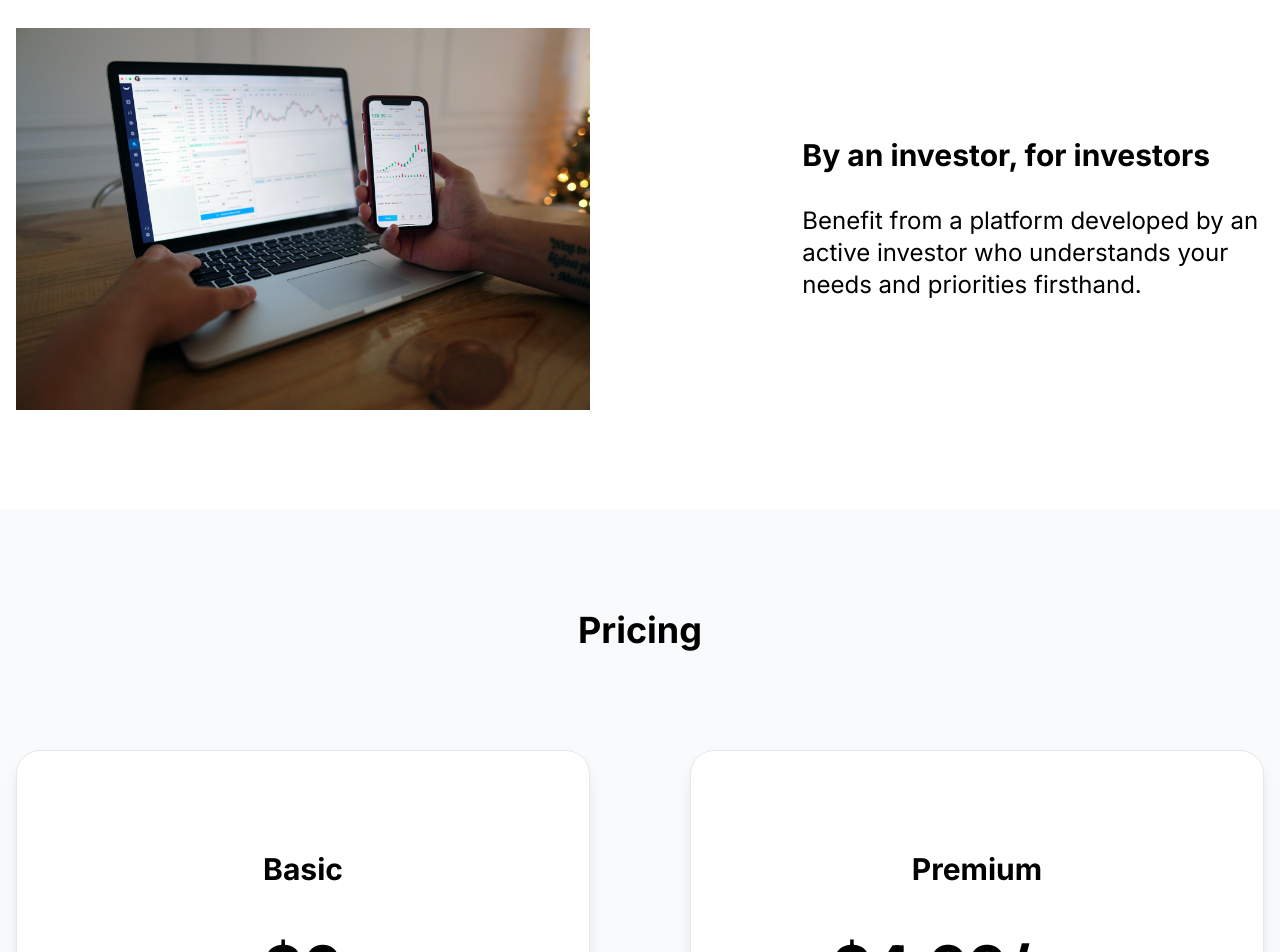
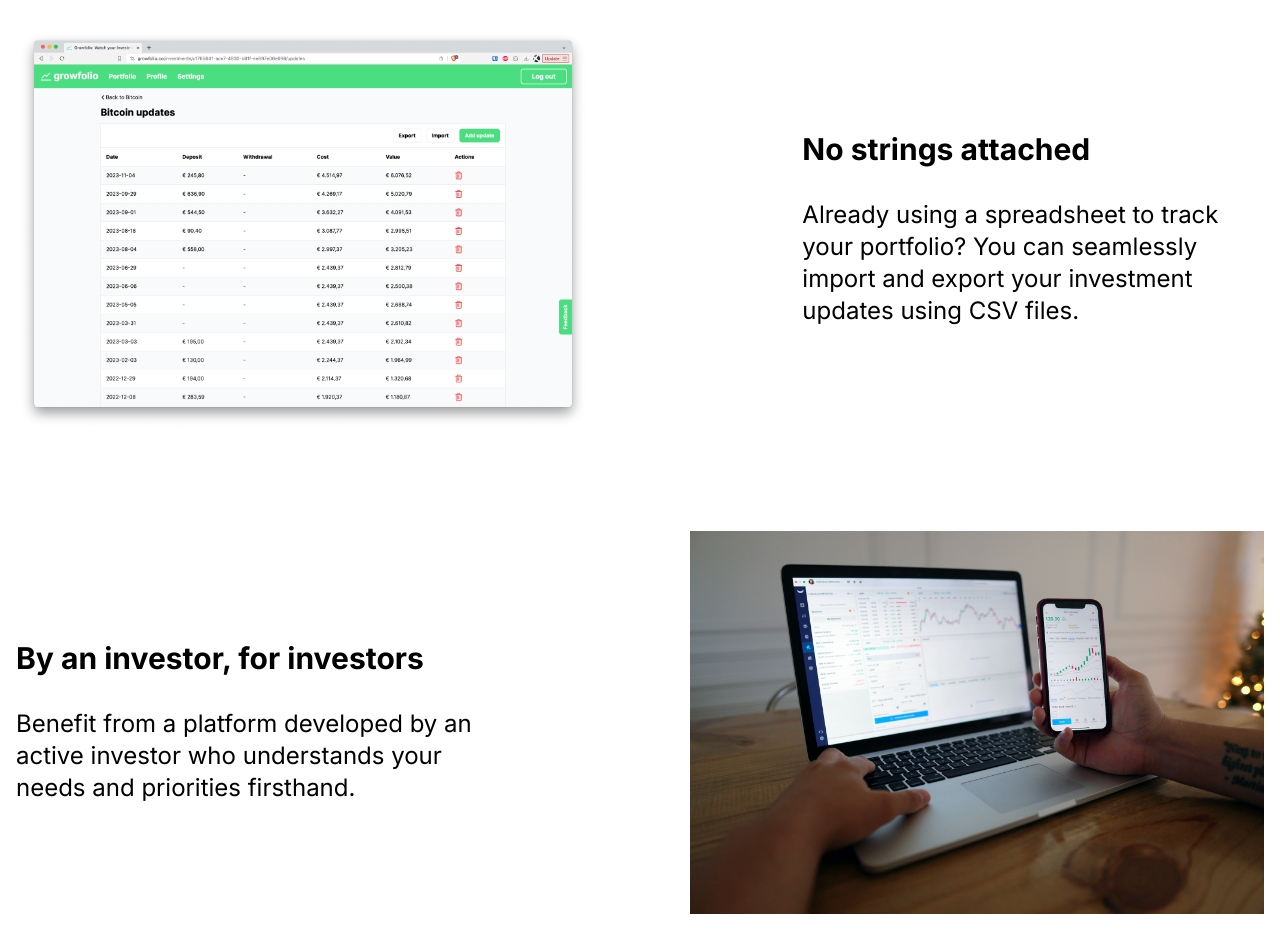
Before and after one commit to lvanderveekens/growfolio, a Next.js app in the folder frontend/: page / in a window 1280 px wide. Shown: the part 2620-3572 px from the top of the page. Built offline with nearby package versions, Linux system fonts and the light colour scheme; no server answers.

Commit message:
Write 'no strings attached' section

```diff
--- a/frontend/app/landing-page.tsx
+++ b/frontend/app/landing-page.tsx
@@ -156,16 +156,25 @@ export default function LandingPage() {
             </div>
           </div>
 
-          {/* TODO: insert 'No strings attached' */}
-
           <div className="grid grid-cols-1 gap-[50px] lg:gap-[100px] lg:gap-0 lg:grid-cols-12 items-center mt-[50px] lg:mt-[100px]">
             <div className="order-2 lg:order-none lg:col-span-6">
               <img
-                src="/why-5.jpeg"
+                src="/why-4.png"
                 className="mx-auto w-auto max-w-full max-h-[550px]"
               />
             </div>
             <div className="order-1 lg:order-none lg:col-span-5 lg:col-start-8">
+              <div className="text-xl lg:text-3xl font-bold mb-8">
+                No strings attached
+              </div>
+              <div className="text-lg lg:text-2xl">
+                Already using a spreadsheet to track your portfolio? You can seamlessly import and export your investment updates using CSV files.
+              </div>
+            </div>
+          </div>
+
+          <div className="grid grid-cols-1 gap-[50px] lg:gap-[100px] lg:gap-0 lg:grid-cols-12 items-center mt-[50px] lg:mt-[100px]">
+            <div className="lg:col-span-5">
               <div className="text-xl lg:text-3xl font-bold mb-8">
                 By an investor, for investors
               </div>
@@ -173,6 +182,12 @@ export default function LandingPage() {
                 Benefit from a platform developed by an active investor who
                 understands your needs and priorities firsthand.
               </div>
+            </div>
+            <div className="lg:col-start-7 lg:col-span-6">
+              <img
+                src="/why-5.jpeg"
+                className="mx-auto w-auto max-w-full max-h-[550px]"
+              />
             </div>
           </div>
         </div>
@@ -205,7 +220,7 @@ export default function LandingPage() {
                   <FcCheckmark className="inline-block" /> Allocation charts
                 </div>
                 <div>
-                  <FcCheckmark className="inline-block" /> CSV imports
+                  <FcCheckmark className="inline-block" /> CSV imports/exports
                 </div>
                 <div>
                   <FcCheckmark className="inline-block" /> Support
```
